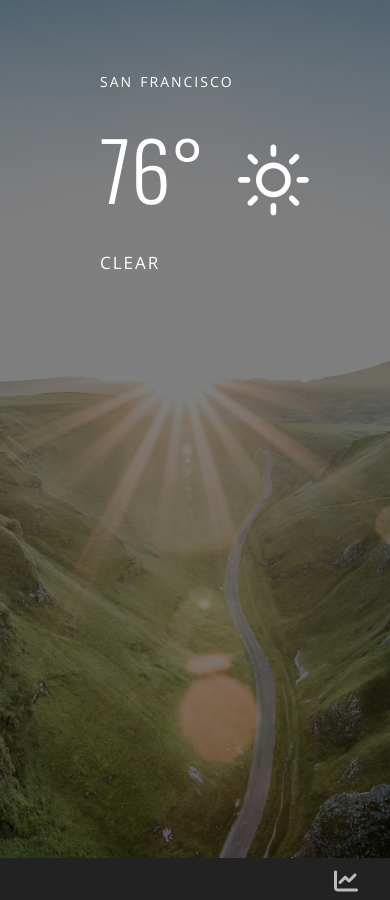
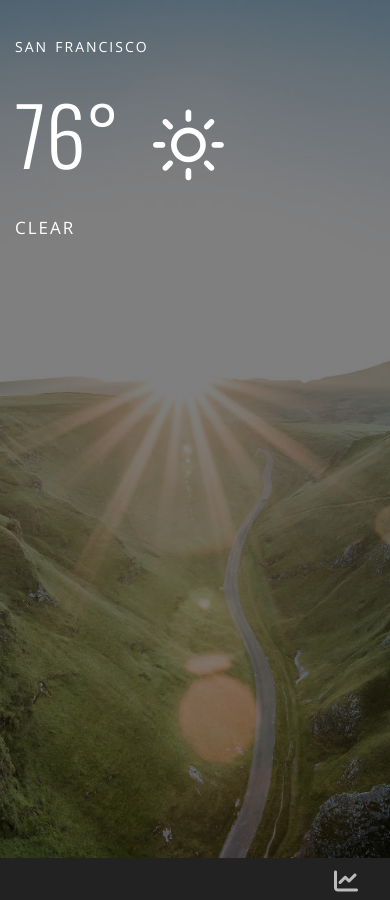
Before and after one commit to danielcassman/danielcassman.github.io, a Jekyll site: the page startpage.html, which Jekyll copies as it is, in a window 390 px wide. Built offline with Jekyll 4.4.1, drawn with Linux system fonts in a browser that asks for light colours; nearby versions of some CDN libraries; some web fonts are replaced.

Commit message:
Make margins smaller on small screens

```diff
--- a/assets/css/weather.css
+++ b/assets/css/weather.css
@@ -34,6 +34,13 @@ div#weather-info {
 	top: 50px;
 	left: 100px;
 	z-index: 5;
+}
+
+@media screen and (max-width: 960px) {
+	div#weather-info {
+		top: 15px;
+		left: 15px;
+	}
 }
 
 div#weather-info span#location {
```
